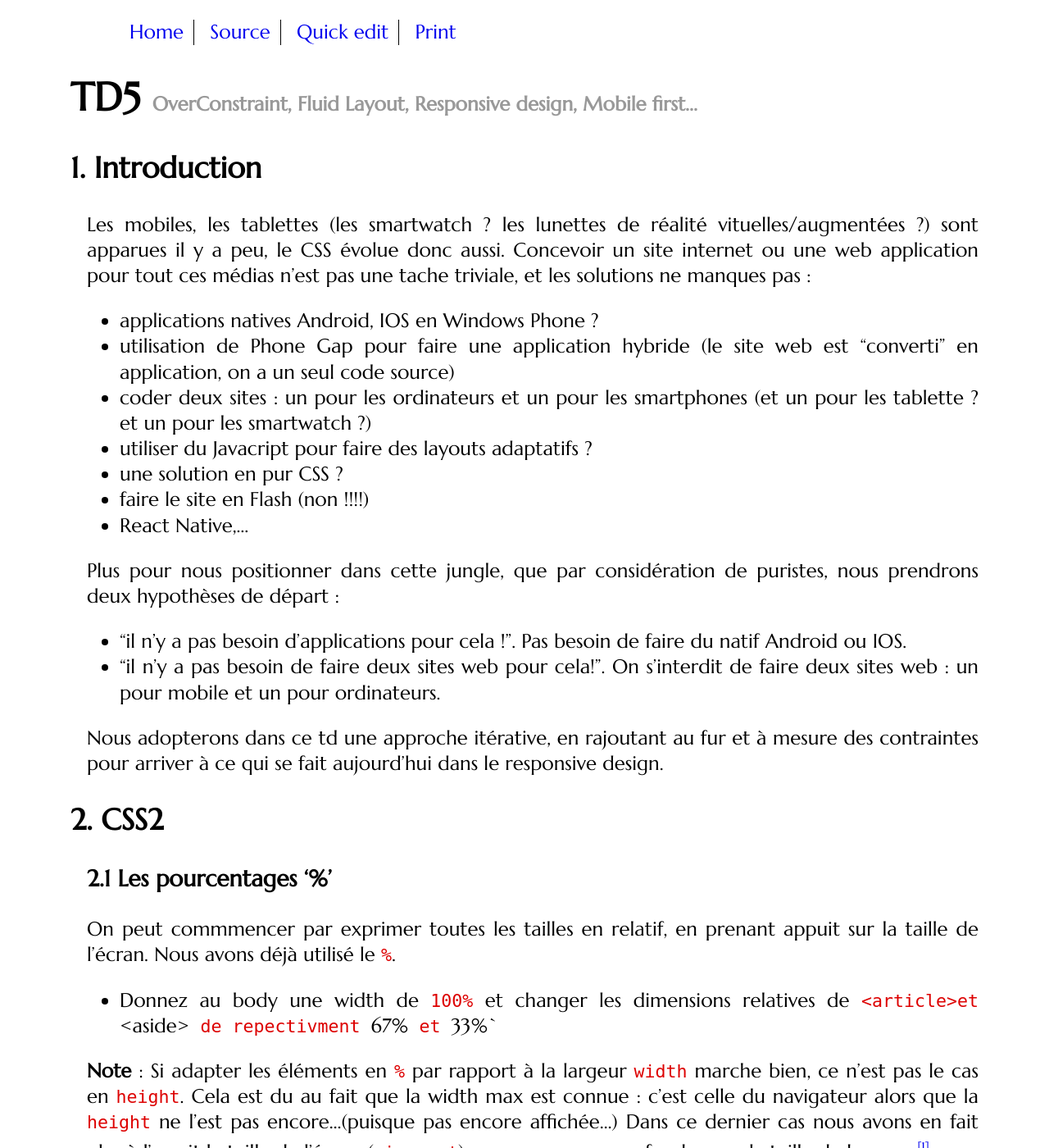
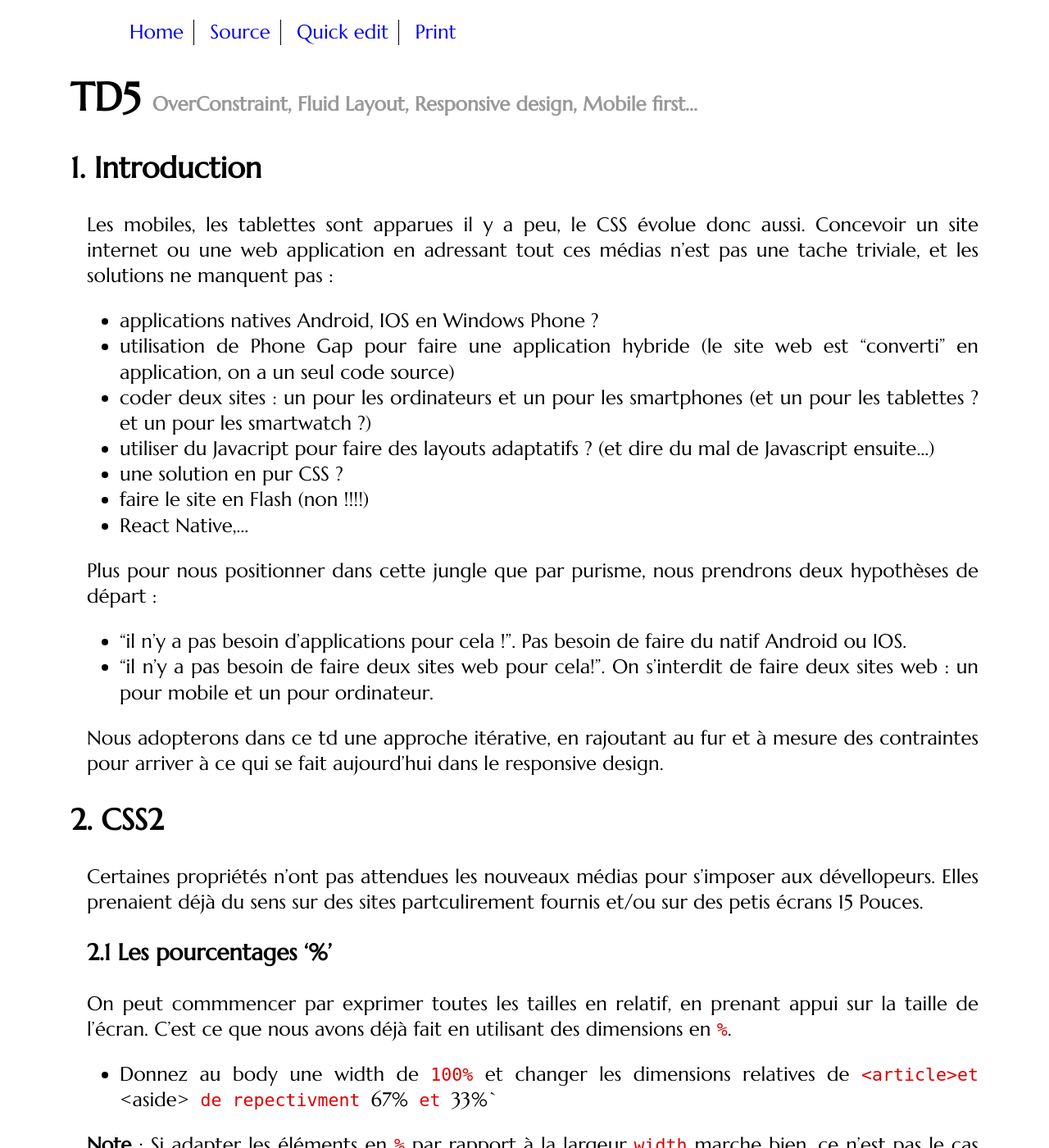
Before and after one commit to romainlebreton/R1.02-DeveloppementInterfacesWeb, a Jekyll site: the page built from tutorials/tutorial5.md, in a window 1280 px wide and 1400 px high. Shown: the whole window at 82% size. Built offline with Jekyll 4.4.1, drawn with Linux system fonts in a browser that asks for light colours; some web fonts are replaced; comment, search, counter and statistics services are not loaded; some of the changed text lies outside the part shown.

Commit message:
adding resp

```diff
--- a/tutorials/tutorial5.md
+++ b/tutorials/tutorial5.md
@@ -6,21 +6,20 @@
 
 ## Introduction
 
-Les mobiles, les tablettes (les smartwatch ?  les lunettes de réalité vituelles/augmentées ?) sont apparues il y a peu,
-le CSS évolue donc aussi. Concevoir un site internet ou une web application pour tout ces médias n'est pas une tache triviale, et les solutions ne manques pas :
+Les mobiles, les tablettes sont apparues il y a peu, le CSS évolue donc aussi. Concevoir un site internet ou une web application en adressant tout ces médias n'est pas une tache triviale, et les solutions ne manquent pas :
 
  - applications natives Android, IOS en Windows Phone ?
  - utilisation de Phone Gap pour faire une application hybride (le site web est "converti" en application, on a un seul code source)
- - coder deux sites : un pour les ordinateurs et un pour les smartphones (et un pour les tablette ? et un pour les smartwatch ?)
- - utiliser du Javacript pour faire des layouts adaptatifs ?
+ - coder deux sites : un pour les ordinateurs et un pour les smartphones (et un pour les tablettes ? et un pour les smartwatch ?)
+ - utiliser du Javacript pour faire des layouts adaptatifs ? (et dire du mal de Javascript ensuite...)
  - une solution en pur CSS ?
  - faire le site en Flash (non !!!!)
  - React Native,...
 
-Plus pour nous positionner dans cette jungle, que par considération de puristes, nous prendrons deux hypothèses de départ :
+Plus pour nous positionner dans cette jungle que par purisme, nous prendrons deux hypothèses de départ :
 
  - "il n'y a pas besoin d'applications pour cela !". Pas besoin de faire du natif Android ou IOS.
- - "il n'y a pas besoin de faire deux sites web pour cela!". On s'interdit de faire deux sites web : un pour mobile et un pour ordinateurs.
+ - "il n'y a pas besoin de faire deux sites web pour cela!". On s'interdit de faire deux sites web : un pour mobile et un pour ordinateur.
 
 
 Nous adopterons dans ce td une approche itérative, en rajoutant au fur et à mesure des contraintes pour arriver à ce qui se fait aujourd'hui dans le responsive design.
@@ -28,22 +27,23 @@
 
 ## CSS2
 
+Certaines propriétés n'ont pas attendues les nouveaux médias pour s'imposer aux dévellopeurs.
+Elles prenaient déjà du sens sur des sites partculirement fournis et/ou sur des petis écrans 15 Pouces.
+
 ### Les pourcentages '%'
 
-On peut commmencer par exprimer toutes les tailles en relatif, en prenant appuit sur la taille de l'écran.
-Nous avons déjà utilisé le `%`.
+On peut commmencer par exprimer toutes les tailles en relatif, en prenant appui sur la taille de l'écran.
+C'est ce que nous avons déjà fait en utilisant des dimensions en `%`.
 
 
 <div class="exercices">
-
  - Donnez au body une width de `100%` et changer les dimensions relatives de `<article>``et `<aside>` de repectivment `67%` et `33%`
-
 </div>
 
 
 <strong>Note</strong> : Si adapter les éléments en `%` par rapport à la largeur `width` marche bien, ce n'est pas le cas en `height`.
-Cela est du au fait que la width max est connue : c'est celle du navigateur alors que la `height` ne l'est pas encore...(puisque pas encore affichée...)
-Dans ce dernier cas nous avons en fait plus à l'esprit la taille de l'écran (`viewport`) que nous avons confondu avec la taille de la page [^somesamplefootnote].
+Cela est du au fait que la width max est connue : c'est celle du navigateur alors que la `height` ne l'est pas encore...(puisque la page n'est pas encore affichée...)
+La taille de l'écran (`viewport`) n'est pas focément la taille de la page [^somesamplefootnote].
 
 [^somesamplefootnote]: L'unité `vh` permet maintenant de définir une taille de 0 à 100 relative au viewport.
 
@@ -56,15 +56,15 @@
  - sur de petit écrans ordinateurs, des éléments ne peuvent pas être correctement affichés (des images, des colonnes, ...)
  - sur des très grands écran, le texte devient illisible : les yeux fatiguent dans les retours à la ligne.
 
+Pour contraindre les dimensions par des limitations, nous utiliserons `max-width`, `max-height`, `min-width` et `min-height`, qui prennent le même type de valeur que `widht` et `height`.
 
 
 <div class="exercices">
 
- - Limitez les photos de Chuck Norris à ne pas avoir une width plus petite que `150px`, (et encore mieux vaut ne pas en parler à Chuck).
+ - Ajoutez une limite minimale pour les photos de Chuck Norris à `150px`, (et encore, mieux vaut ne pas en parler à Chuck).
  - Ajoutez une limite maximum de largeur à l'`<article>` et à l'`<aside>` de `600px` et de `300px`.
  - Ajoutez une limite minimum de largeur à l'`<article>` et à `<aside>` de `300px`.
 </div>
-
 
 
 ### Overconstraint (solution : FlexBox)
@@ -73,7 +73,7 @@
 
 Il va falloir donc utiliser des règles subtiles pour savoir qui relache sa contrainte entre `<aside>` et `<article>`.
 
-On va utiliser cette super page sur [FlexBox](https://css-tricks.com/snippets/css/a-guide-to-flexbox/).
+On va utiliser FlexBox pour exprimer cela en se servant de [cette super page sur FlexBox](https://css-tricks.com/snippets/css/a-guide-to-flexbox/).
 Grosso-modo nous avons déjà vu les règles de la colonne de gauche de cette page : c'est celles qui s'appliquent aux parent.
 Nous allons maintenant découvir les règles de droites : celles qui s'appliquent aux ...éléments.
 
@@ -143,24 +143,22 @@
 ## Les outils pour travailler ?
 
 Outil de dévellopement Chrome !
-Jusqu'ici on considéré que tus les outils de dévellopement d'Internet EXplorer Firefox et Chrome étaient égaux.
+Jusqu'ici on pouvait considéré que tous les outils de dévellopement d'Internet EXplorer Firefox et Chrome étaient égaux.
 En fait celui de Chrome était déjà un peu meilleur :
 
   * auto completion des règles css ajoutées dynamiquement,
-  * liste déruolante des valeurs possibles des champs,
-  * plus rapide, etc.
+  * liste déroulante des valeurs possibles des champs,
+  * plus rapide, plus stable (un process par onglet)
+  * etc.
 
-Suivant les habitudes des devellopeurs cela peut être plus ou moins sujet à contreverse.
-Mais pour le Reponsive design il n'y a pas photo : Chrome (ou son pendant libre Chromium) devient <strong>vraiment</strong> votre "best-friend-ever".
+Suivant les habitudes des devellopeurs cela peut être plus ou moins sujet à contreverse, Mais pour le Reponsive design il n'y a pas photo :
+Chrome (ou son pendant libre Chromium) est <strong>vraiment</strong> votre "best-friend-ever".
 
-* Allez sur le site
-   https://iutdepinfo.iutmontp.univ-montp2.fr/
-   https://infolimon.iutmontp.univ-montp2.fr/public/windows/chrome-win32.zip
-* Appuyez sur F12 et cliquez sur la petite icone <img src="{{site.baseurl}}/assets/phone-responsive.png" alt="Outil opur mobile" style="margin: 0 auto;display: block;">
+* Si vous n'avez pas Chrome ou Chromium, ou si en appuyant sur F12 vous ne voyez pas la petite icone <img src="{{site.baseurl}}/assets/phone-responsive.png" alt="Outil opur mobile" style="margin: 0 auto;display: block;"> allez sur le [site de l'IUT](https://iutdepinfo.iutmontp.univ-montp2.fr/), identifiez vous et téléchargez directement [le lien](https://infolimon.iutmontp.univ-montp2.fr/public/windows/chrome-win32.zip).
+
 
 
 ## La solution technique CSS3 :  les media queries
-
 
 
 <div class= "exercise">
@@ -170,12 +168,16 @@
 
 </div>
 
-Idée :
-3 Poiins de ruptures :
-480px
-768px
-992px
-1200px
+
+### Les points de ruptures.
+
+Afin d'organiser notre media queries, on utilise en général 3 à 4 valeurs de largeur d'écrans :
+
+ `480px` (SmartHpone)
+ `768px` (Tablette)
+ `992px` (écran d'ordinateur "Standard")
+ `1200px` (écran d'ordinateur "Large")
+
 <div class="exercise">
  - en dessous de 768px ne plus afficher la table de comparaison. (De toute façon s'il ne doit rester qu'un seul, ce sera Chuck Norris)
  - supprimer les marges latérales en dessous de 768px
@@ -183,8 +185,7 @@
 </div>
 
 
-
-### Le bouton burger !
+### Un bouton burger (AKA la blague du burger au menu)
 
 
 * menu burger qui arrive de la gauche, par dessus la page, et qui grise le reste
```
Also changed, not shown: other parts of tutorials/tutorial5.md (+2 -2 lines).
